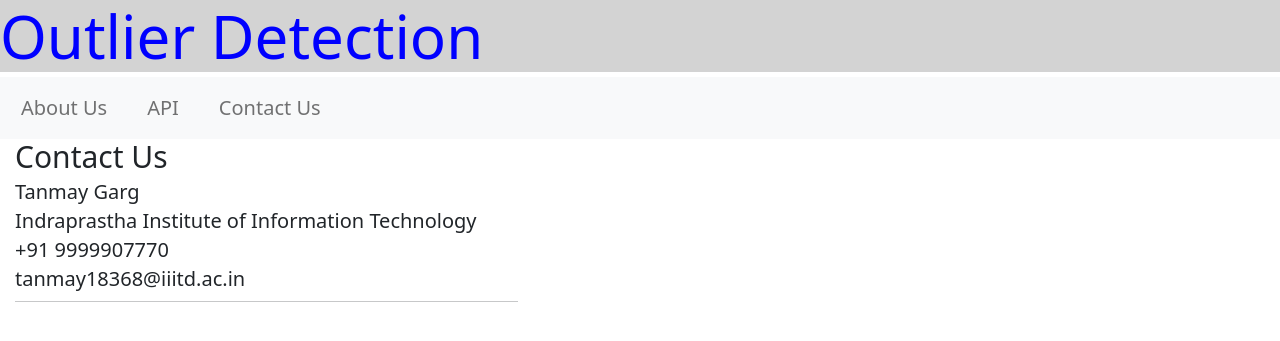
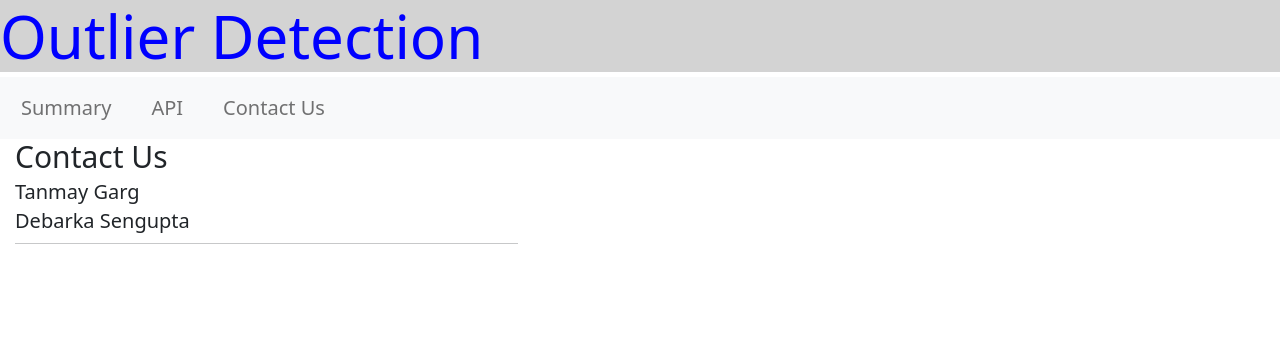
Before and after one commit to TanmayG-37/BTP, a Flask app: page /contact in a window 1280 px wide. Shown: the top 341 px of the page. Run offline with Flask 2, Linux system fonts and the light colour scheme; some libraries are stand-ins or nearby versions.

Commit message:
Update base4.html

```diff
--- a/templates/base4.html
+++ b/templates/base4.html
@@ -66,7 +66,7 @@
       <div class="collapse navbar-collapse" id="navbarNav">
         <ul class="navbar-nav">
           <li class="nav-item">
-            <a style='font-size: 2em;' class="nav-link" href="{{url_for('input')}}">About Us</a>
+            <a style='font-size: 2em;' class="nav-link" href="{{url_for('input')}}">Summary</a>
           </li>
           <li class="nav-item">
             <a style='font-size: 2em;' class="nav-link" href="{{url_for('take_input')}}">API</a>
@@ -83,9 +83,9 @@
     <div class="col-sm-5 text-left">
       <h1 style='font-size: 3em;'>Contact Us</h1>
       <h1 style='font-size: 2em;'>Tanmay Garg</h1>
-      <h1 style='font-size: 2em;'>Indraprastha Institute of Information Technology</h1>
-      <h1 style='font-size: 2em;'>+91 9999907770</h1>
-      <h1 style='font-size: 2em;'>tanmay18368@iiitd.ac.in</h1>
+      <!-- <h1 style='font-size: 2em;'>Indraprastha Institute of Information Technology</h1> -->
+      <h1 style='font-size: 2em;'>Debarka Sengupta</h1>
+      <!-- <h1 style='font-size: 2em;'>tanmay18368@iiitd.ac.in</h1> -->
 
       <hr>
 
```
